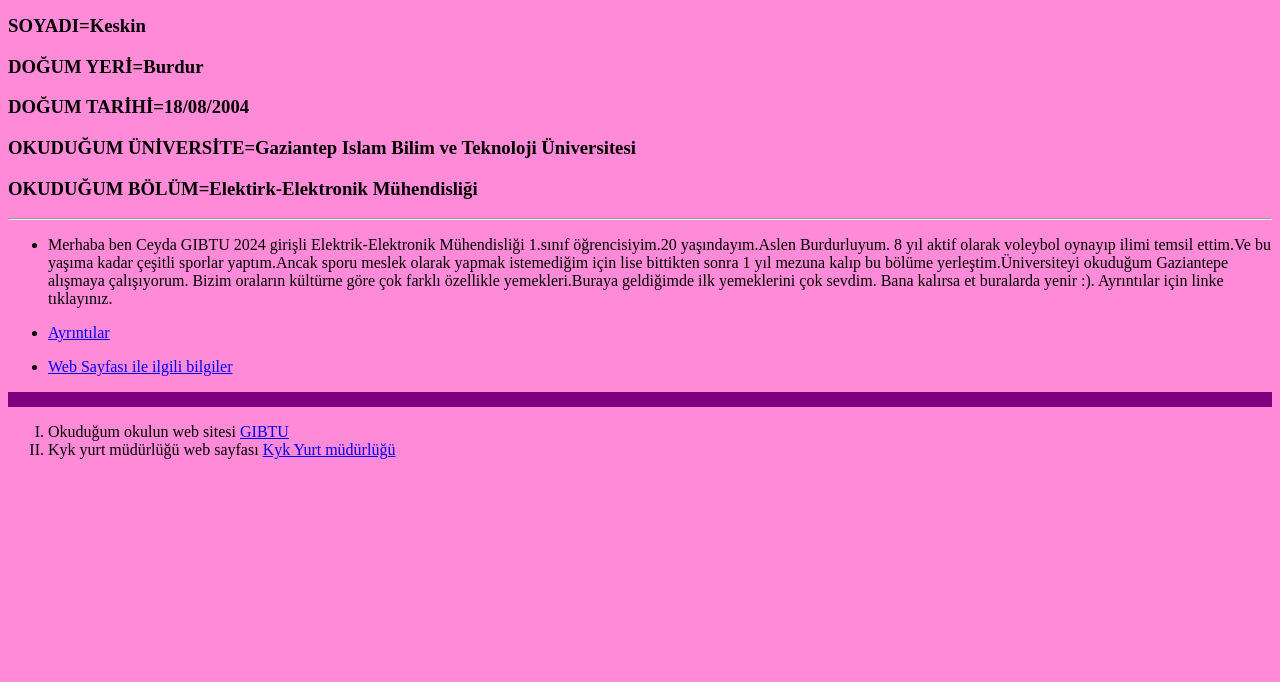
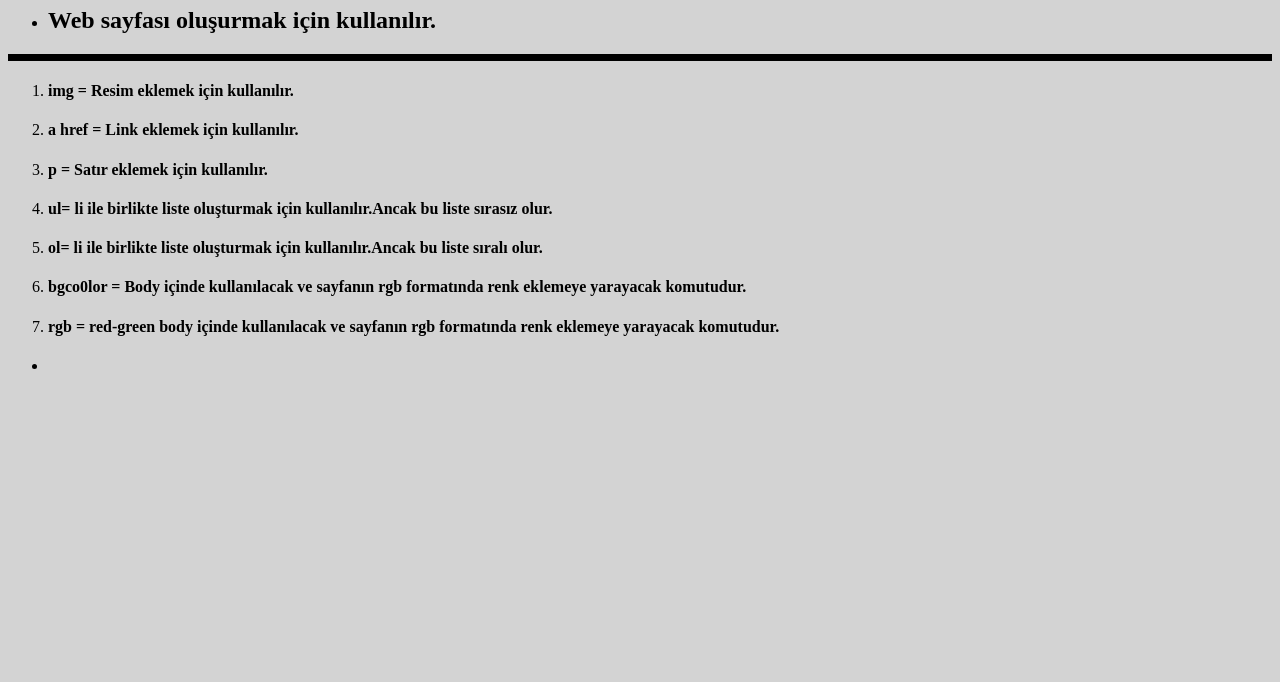
Before and after one commit to ceydagulkeskin/ceydag-lkeskin, a plain HTML site: page index.html in a window 1280 px wide. Shown: the part 118-800 px from the top of the page. Drawn offline with Linux system fonts and the light colour scheme.

Commit message:
Add files via upload

```diff
--- a/index.html
+++ b/index.html
@@ -1,46 +1,38 @@
 <html>
 <head>
 <title>
-Ceyda Gül Keskin
+ceyda
 </title>
 </head>
-<body bgcolor="#FFD8BFD8" onload="alert('Web sayfama hoşgeldiniz');">
+
+<body bgcolor="lightgray" onload="alert('3.Web Sayfama Hoşgeldiniz.');"
+<hr size="7">
+
 <h1><center>
-Gibtu 2024 EEM öğrencisi olarak hazırladığım web sayfasıdır.
+WEB  SAYFASI  İLE  İLGİLİ BİLGİLER
 </center>
 </h1>
-<hr size="7">
-</hr>
+
+<h1>HTML (Hyper Text Markup Language)</h1>
+<ul>
+<li><h2>Web sayfası oluşurmak için kullanılır.</li></h2>
+</ul>
+<hr size="7" color="black">
+<ol type="+">
+<li><h4>img = Resim eklemek için kullanılır.</h4></li>
+<li><h4>a href = Link eklemek için kullanılır.</h4></li>
+<li><h4>p = Satır eklemek için kullanılır.</h4></li>
+<li><h4>ul= li ile birlikte liste oluşturmak için kullanılır.Ancak bu liste sırasız olur.</h4></li>
+<li><h4>ol= li ile birlikte liste oluşturmak için kullanılır.Ancak bu liste sıralı olur.</h4></li>
+<li><h4>bgco0lor = Body içinde kullanılacak ve sayfanın rgb formatında renk eklemeye yarayacak komutudur.</h4></li>
+<li><h4>rgb = red-green body içinde kullanılacak ve sayfanın rgb formatında renk eklemeye yarayacak komutudur.</h4></li>
+</ol>
+
+<ul>
+<li>
 
 
-<h3>ADI=Ceyda Gül</h3>
-<h3>SOYADI=Keskin</h3>
-<h3>DOĞUM YERİ=Burdur</h3>
-<h3>DOĞUM TARİHİ=18/08/2004</h3>
-<h3>OKUDUĞUM ÜNİVERSİTE=Gaziantep Islam Bilim ve Teknoloji Üniversitesi</h3>
-<h3>OKUDUĞUM BÖLÜM=Elektirk-Elektronik Mühendisliği</h3>
-<hr>
-</hr>
-<ul><li>
-Merhaba ben Ceyda GIBTU 2024 girişli Elektrik-Elektronik Mühendisliği 1.sınıf öğrencisiyim.20
-yaşındayım.Aslen Burdurluyum. 8 yıl aktif olarak voleybol oynayıp ilimi temsil ettim.Ve bu yaşıma kadar
-çeşitli sporlar yaptım.Ancak sporu meslek olarak yapmak istemediğim için lise bittikten sonra 1 yıl mezuna kalıp bu bölüme
-yerleştim.Üniversiteyi okuduğum Gaziantepe alışmaya çalışıyorum. Bizim oraların kültürne göre
-çok farklı özellikle yemekleri.Buraya geldiğimde ilk yemeklerini çok sevdim. Bana kalırsa et
-buralarda yenir :). Ayrıntılar için linke tıklayınız.
-</li></ul>
-<ul><li><a href="https://ceydagulkeskin.github.io/my-website/">Ayrıntılar</a></li></ul>
 
-<ul><li><a href="https://ceydagulkeskin.github.io/ceyda3/">Web Sayfası ile ilgili bilgiler</a></li></ul>
 
-<hr size="15" color="purple">
-<ol type ="I">
-<li>Okuduğum okulun web sitesi
-<a href="www.gibtü.edu.tr">GIBTU</a></li>
-<li>Kyk yurt müdürlüğü web sayfası
-<a href="www.kykyurtlar.com">Kyk Yurt müdürlüğü</a></li>
-<marquee>Sayfamı ziyaret ettiğiniz için teşekkürler
-<img src="r.png">
-</marquee>
 </body>
 </html>
```
